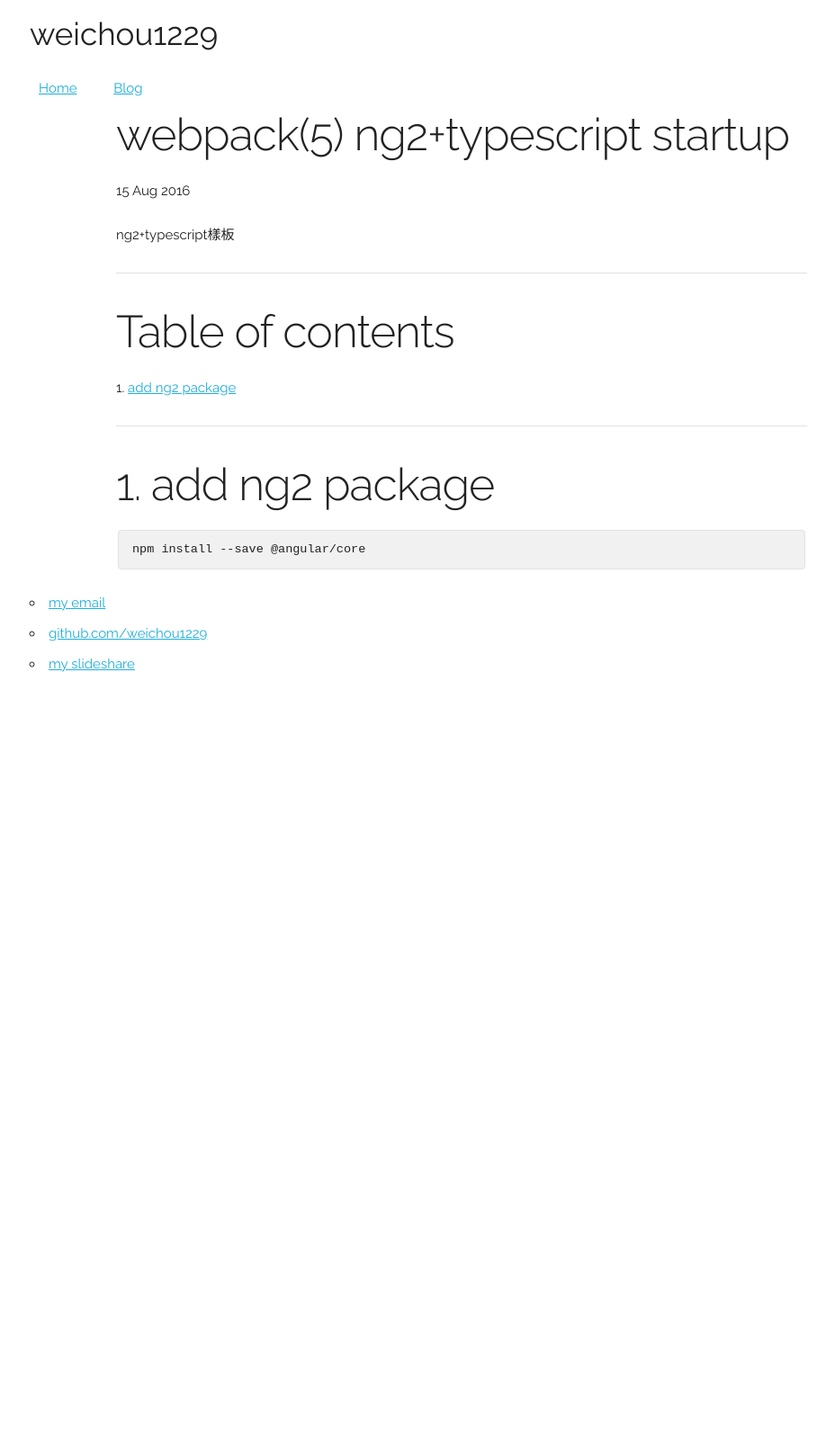
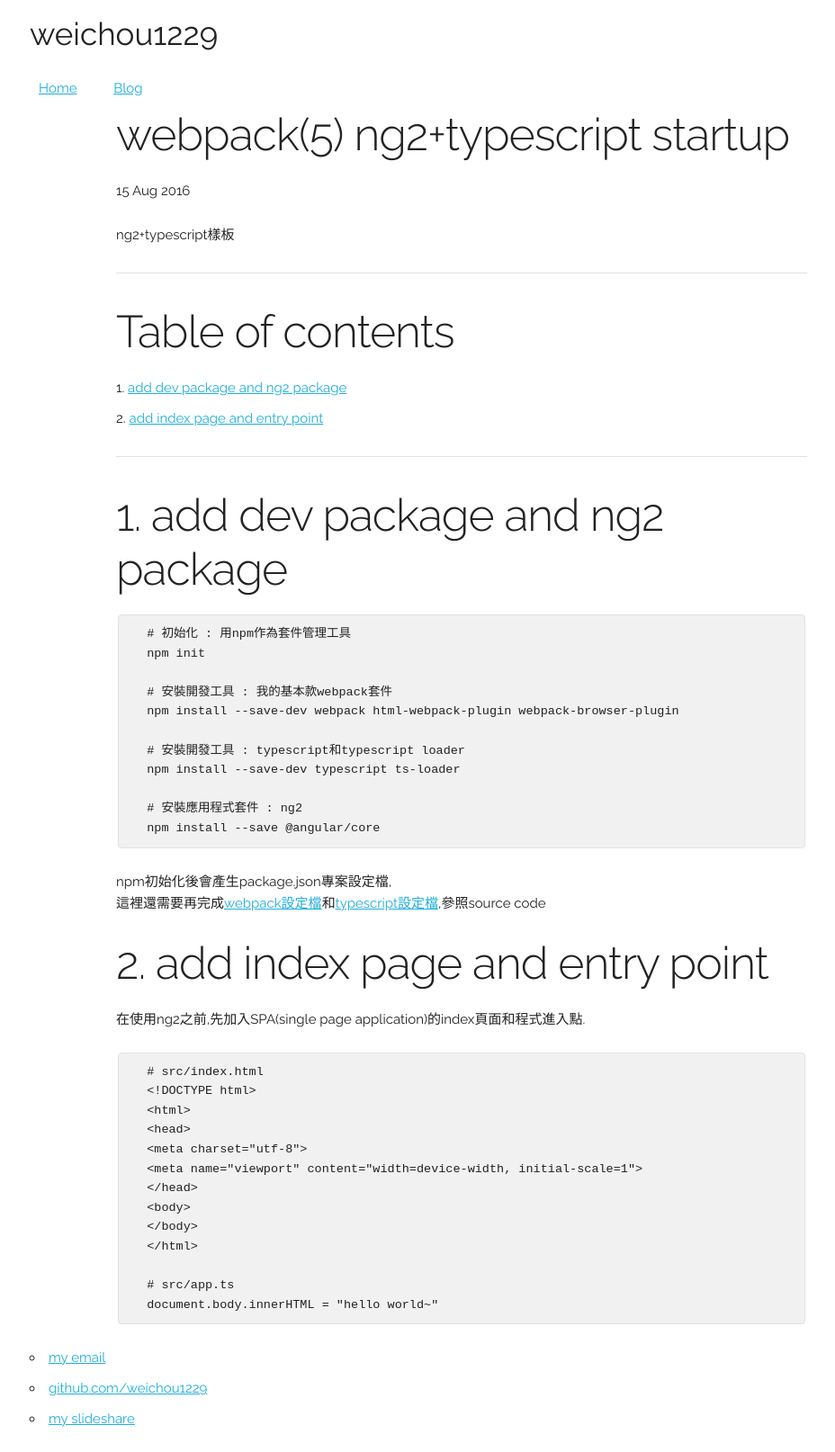
Before and after one commit to weichou1229/weichou.github.io, a Jekyll site: the page built from _posts/blog/2016-08-15-webpack-ng2-typescript-startup.md, in a window 1280 px wide. Shown: the whole page at 90% size, without its empty margins (127-1055 px from the left). Built offline with Jekyll 4.4.1, drawn with Linux system fonts in a browser that asks for light colours; comment, search, counter and statistics services are not loaded; before the commit the page ends 900 px from its top, so only the background shows below that.

Commit message:
ng2 startup

````diff
--- a/_posts/blog/2016-08-15-webpack-ng2-typescript-startup.md
+++ b/_posts/blog/2016-08-15-webpack-ng2-typescript-startup.md
@@ -10,12 +10,51 @@ ng2+typescript樣板
 
 # Table of contents
 
-1. [add ng2 package](#add-ng2-package)
+1. [add dev package and ng2 package](#add-dev-package-and-ng2-package)
+2. [add index page and entry point](#add-index-page-and-entry-point)
 
 --------------------------------------------------------------------------------
 
-# 1\. add ng2 package
+# 1\. add dev package and ng2 package
 
 ```
-npm install --save @angular/core
+  # 初始化 : 用npm作為套件管理工具
+  npm init
+
+  # 安裝開發工具 : 我的基本款webpack套件
+  npm install --save-dev webpack html-webpack-plugin webpack-browser-plugin
+
+  # 安裝開發工具 : typescript和typescript loader
+  npm install --save-dev typescript ts-loader
+
+  # 安裝應用程式套件 : ng2
+  npm install --save @angular/core
 ```
+npm初始化後會產生package.json專案設定檔,
+這裡還需要再完成[webpack設定檔][webpack.config.js]和[typescript設定檔][tsconfig.json],參照source code
+
+# 2\. add index page and entry point
+在使用ng2之前,先加入SPA(single page application)的index頁面和程式進入點.
+
+```
+  # src/index.html
+  <!DOCTYPE html>
+  <html>
+  <head>
+  <meta charset="utf-8">
+  <meta name="viewport" content="width=device-width, initial-scale=1">
+  </head>
+  <body>
+  </body>
+  </html>
+
+  # src/app.ts
+  document.body.innerHTML = "hello world~"
+```
+
+
+
+
+
+[webpack.config.js]:https://github.com/weichou1229/webpack-practice/blob/master/ng2Startup/webpack.config.js
+[tsconfig.json]:https://github.com/weichou1229/webpack-practice/blob/master/ng2Startup/tsconfig.json
````
